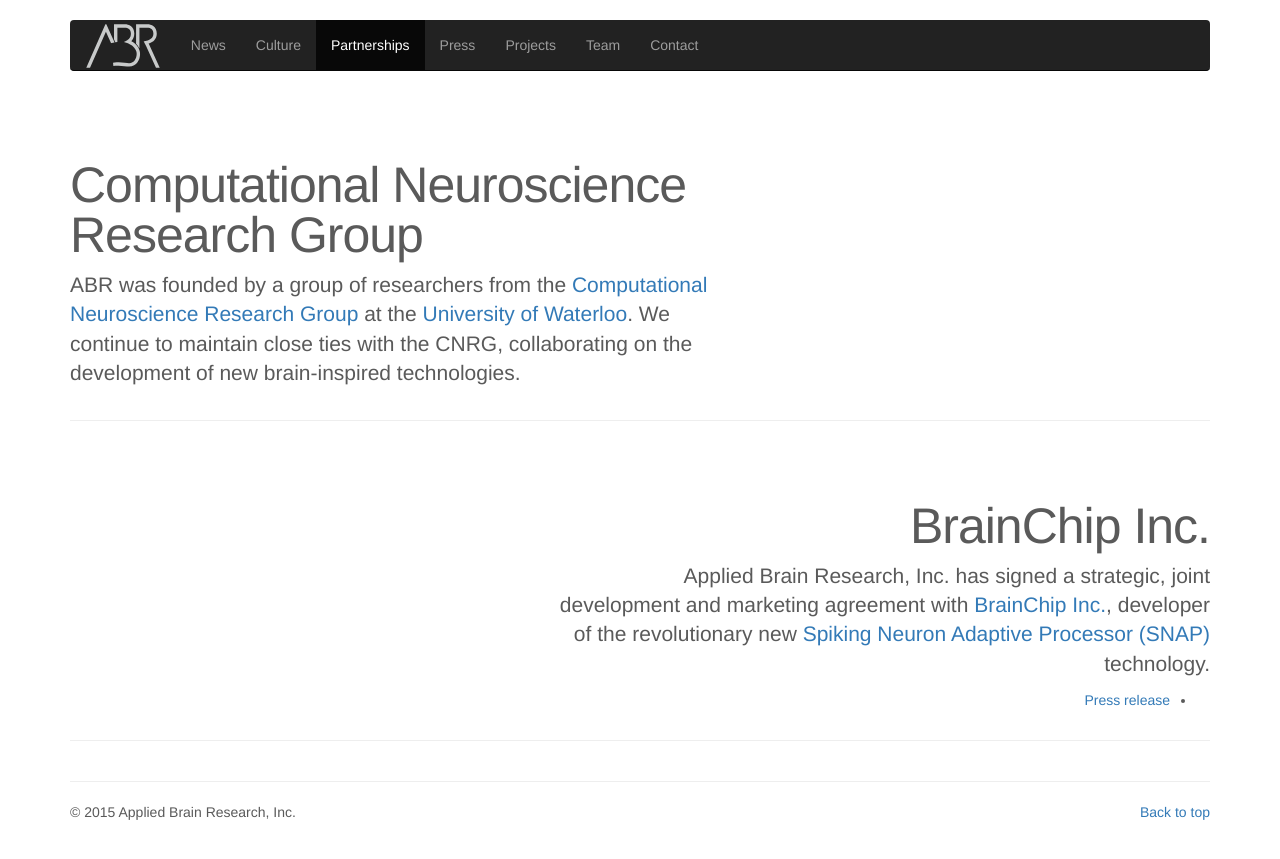
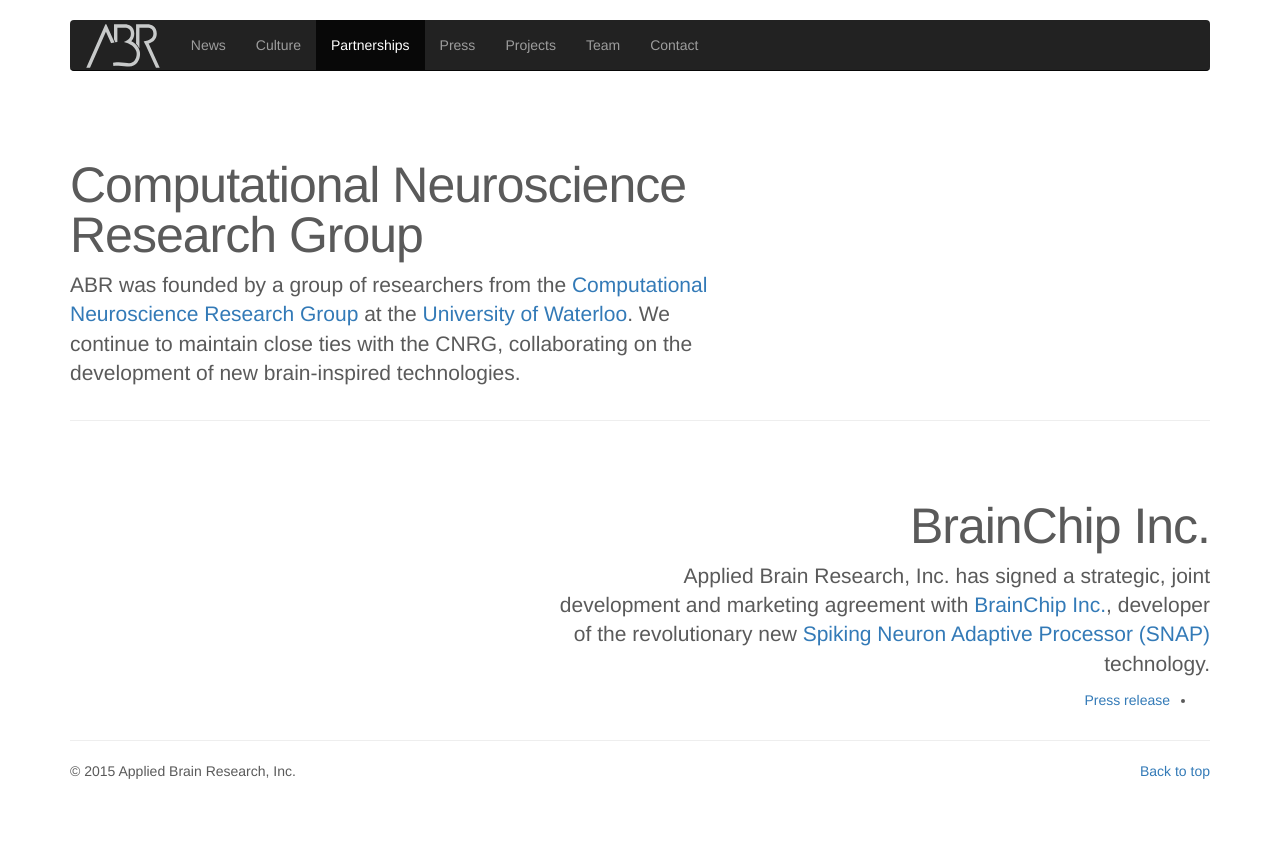
Before and after one commit to abr/abr.github.io, a Jekyll site: the page built from partnerships.html, in a window 1280 px wide. Shown: the top 859 px of the page. Built offline with Jekyll 4.4.1, drawn with Linux system fonts in a browser that asks for light colours; nearby versions of some CDN libraries.

Commit message:
Remove extra hr at end of loops

```diff
--- a/partnerships.html
+++ b/partnerships.html
@@ -18,6 +18,8 @@ layout: default
     {% endif %}
   </div>
 
+  {% if forloop.last == false %}
   <hr class="project-divider">
+  {% endif %}
   {% endfor %}
 </div>
--- a/press.html
+++ b/press.html
@@ -166,7 +166,9 @@ spaun:
           {{ press.title }}
         </footer>
       </blockquote>
+      {% if forloop.last == false %}
       <hr class="project-divider">
+      {% endif %}
       {% endfor %}
     </div>
     <div class="col-md-6">
--- a/projects.html
+++ b/projects.html
@@ -16,6 +16,8 @@ layout: default
     </div>
   </div>
 
+  {% if forloop.last == false %}
   <hr class="project-divider">
+  {% endif %}
   {% endfor %}
 </div>
--- a/team.html
+++ b/team.html
@@ -17,6 +17,8 @@ layout: default
       </div>
     </div>
   </div>
+  {% if forloop.last == false %}
   <hr>
+  {% endif %}
   {% endfor %}
 </div>
```
